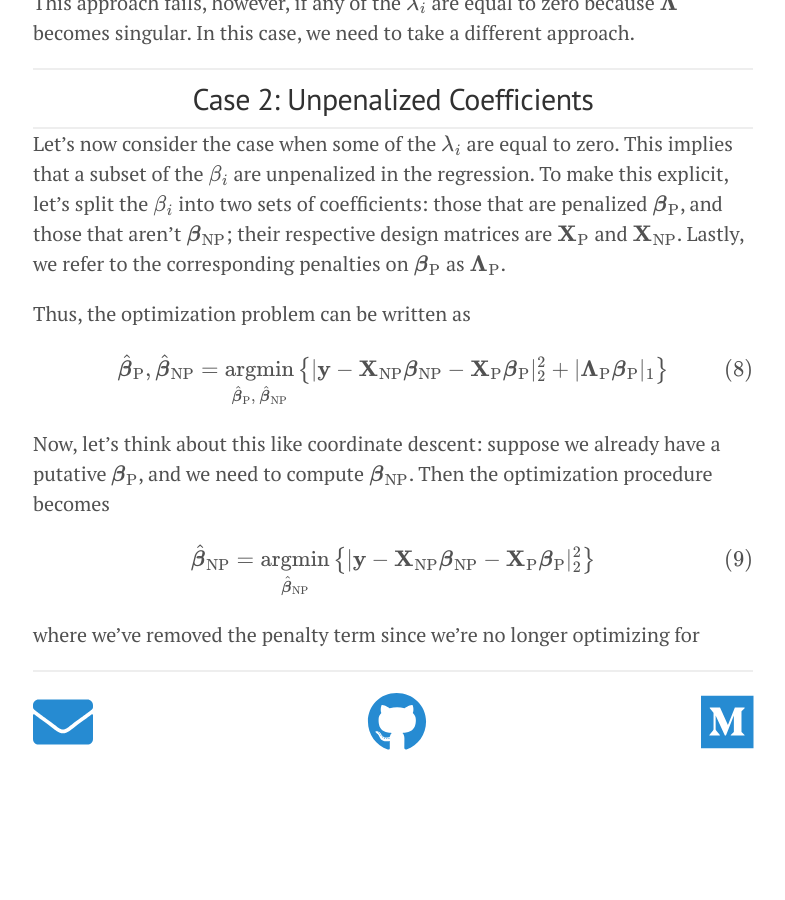
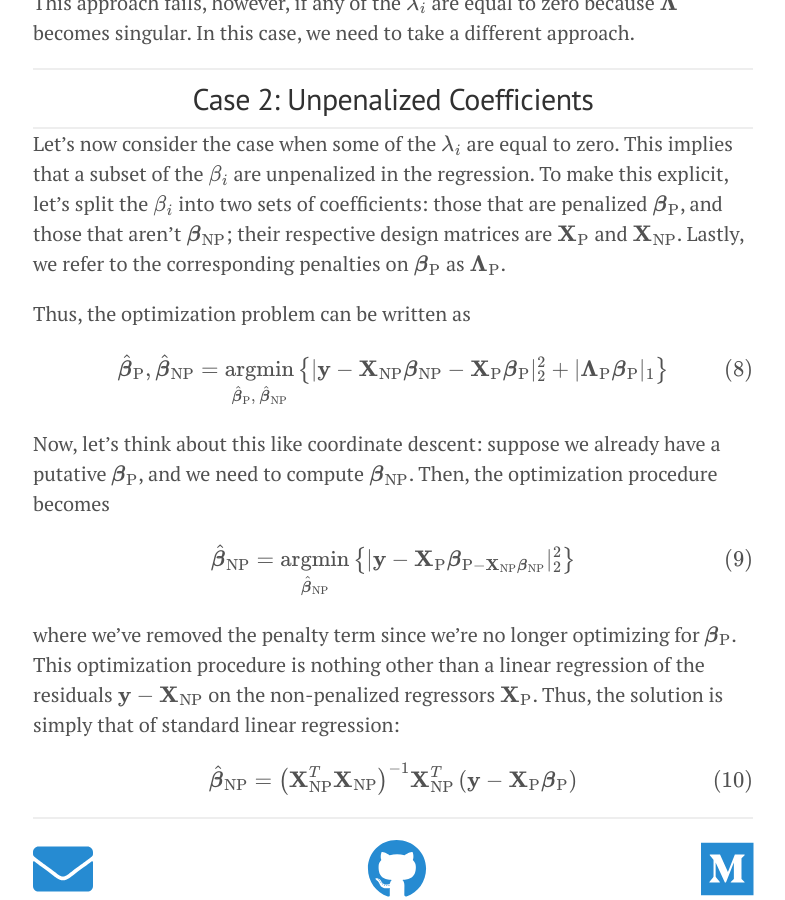
Before and after one commit to pssachdeva/pssachdeva.github.io, a Jekyll site: the page built from _posts/data/2018-03-21-lasso_penalty.md, in a window 1280 px wide and 900 px high, scrolled down 1792 px. Shown: the whole window, without its empty margins (247-1032 px from the left). Built offline with Jekyll 4.4.1, drawn with Linux system fonts in a browser that asks for light colours; nearby versions of some CDN libraries; formulas are drawn with MathJax 3; before the commit the page ends 2544 px from its top, so only the background shows below that.

Commit message:
lasso post

```diff
--- a/_posts/data/2018-03-21-lasso_penalty.md
+++ b/_posts/data/2018-03-21-lasso_penalty.md
@@ -61,10 +61,14 @@ Thus, the optimization problem can be written as
 \hat{\boldsymbol{\beta}}\_{\text{P}}, \hat{\boldsymbol{\beta}}\_{\text{NP}} &= \underset{\hat{\boldsymbol{\beta}}\_{\text{P}}, \  \hat{\boldsymbol{\beta}}\_{\text{NP}}}{\operatorname{argmin}} \left\\{|\mathbf{y} - \mathbf{X}\_{\text{NP}}\boldsymbol{\beta}\_{\text{NP}} - \mathbf{X}\_{\text{P}} \boldsymbol{\beta}\_{\text{P}}\|^2_2 + |\boldsymbol{\Lambda}\_{\text{P}}\boldsymbol{\beta}\_{\text{P}}|_1\right\\}
 \end{align}
 
-Now, let's think about this like coordinate descent: suppose we already have a putative $\boldsymbol{\beta}\_{\text{P}}$, and we need to compute $\boldsymbol{\beta}\_{\text{NP}}$. Then the optimization procedure becomes
+Now, let's think about this like coordinate descent: suppose we already have a putative $\boldsymbol{\beta}\_{\text{P}}$, and we need to compute $\boldsymbol{\beta}\_{\text{NP}}$. Then, the optimization procedure becomes
 
 \begin{align}
-\hat{\boldsymbol{\beta}}\_{\text{NP}} &= \underset{\hat{\boldsymbol{\beta}}\_{\text{NP}}}{\operatorname{argmin}} \left\\{|\mathbf{y} - \mathbf{X}\_{\text{NP}}\boldsymbol{\beta}\_{\text{NP}} - \mathbf{X}\_{\text{P}} \boldsymbol{\beta}\_{\text{P}}\|^2_2 \right\\}
+\hat{\boldsymbol{\beta}}\_{\text{NP}} &= \underset{\hat{\boldsymbol{\beta}}\_{\text{NP}}}{\operatorname{argmin}} \left\\{|\mathbf{y}- \mathbf{X}\_{\text{P}} \boldsymbol{\beta}\_{\text{P} - \mathbf{X}\_{\text{NP}}\boldsymbol{\beta}\_{\text{NP}}}\|^2_2 \right\\}
 \end{align}
 
-where we've removed the penalty term since we're no longer optimizing for
+where we've removed the penalty term since we're no longer optimizing for $\boldsymbol{\beta}\_{\text{P}}$. This optimization procedure is nothing other than a linear regression of the residuals $\mathbf{y} - \mathbf{X}\_{\text{NP}}$ on the non-penalized regressors $\mathbf{X}\_{\text{P}}$. Thus, the solution is simply that of standard linear regression:
+
+\begin{align}
+\hat{\boldsymbol{\beta}}\_{\text{NP}} &= \left(\mathbf{X}\_{\text{NP}}^T\mathbf{X}\_{\text{NP}}\right)^{-1} \mathbf{X}\_{\text{NP}}^T \left(\mathbf{y} - \mathbf{X}\_{\text{P}} \boldsymbol{\beta}\_{\text{P}}\right)
+\end{align}
```
